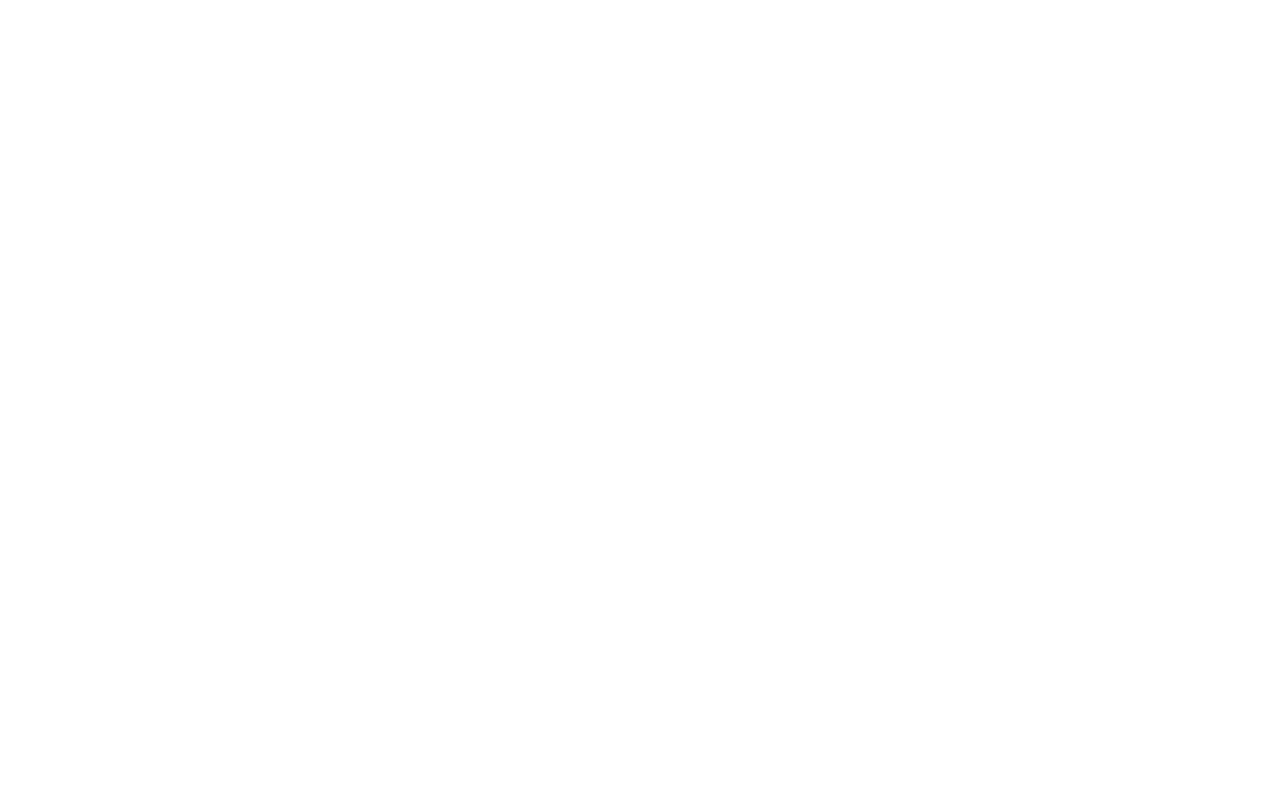
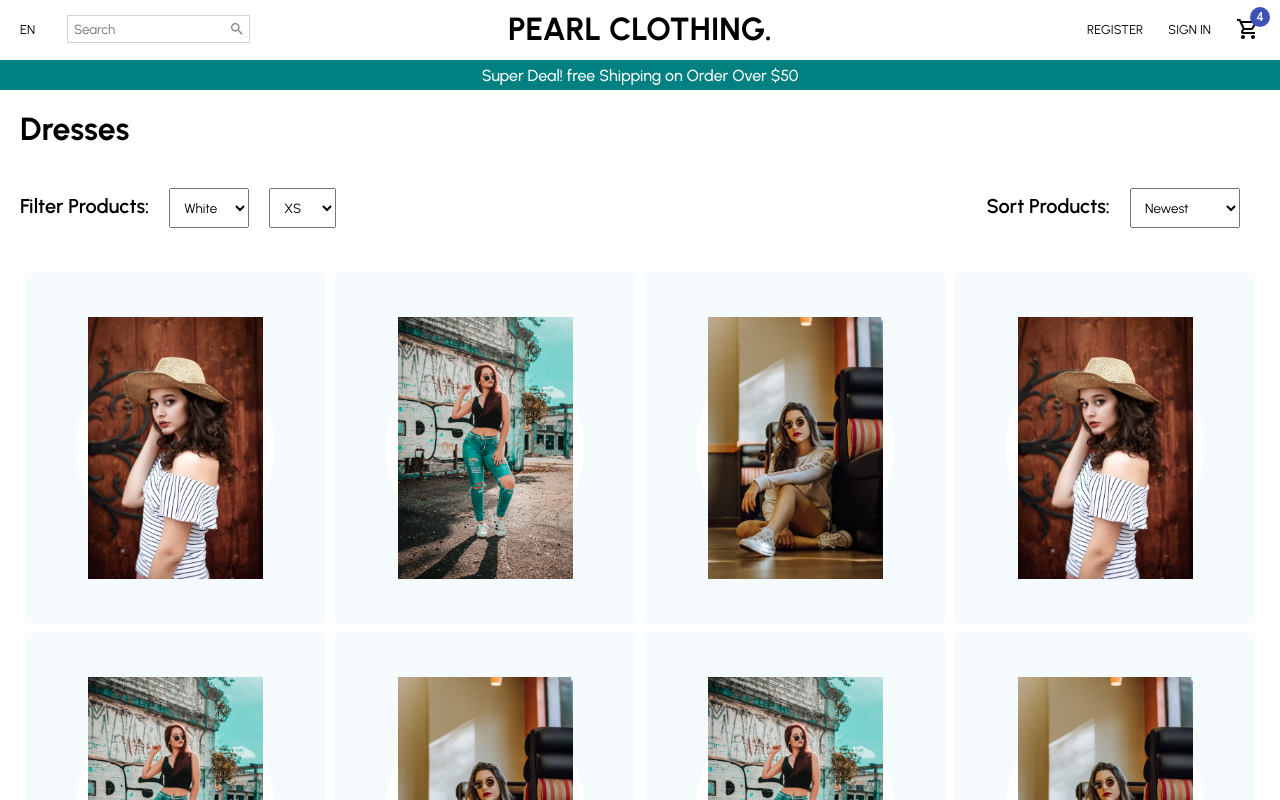
Before and after one commit to YasiruWickramasinghe/Pearl_Clothing_Shop-Frontend, a React (Create React App) app: page /product/Women in a window 1280 px wide. Before the commit this address had no page. Shown: the top 800 px of the page. Built offline with nearby package versions, Linux system fonts and the light colour scheme.

Commit message:
axios installed

```diff
--- a/package.json
+++ b/package.json
@@ -8,6 +8,7 @@
     "@testing-library/jest-dom": "^5.16.4",
     "@testing-library/react": "^13.1.1",
     "@testing-library/user-event": "^13.5.0",
+    "axios": "^0.27.2",
     "react": "^18.0.0",
     "react-dom": "^18.0.0",
     "react-router-dom": "^6.3.0",
--- a/src/App.jsx
+++ b/src/App.jsx
@@ -4,18 +4,27 @@
 import Register from "./pages/Register";
 import Login from "./pages/Login";
 import Cart from "./pages/Cart";
-import { BrowserRouter as Router, Routes, Route } from "react-router-dom";
+import {
+  BrowserRouter as Router,
+  Routes,
+  Route,
+  Navigate,
+} from "react-router-dom";
 
 const App = () => {
+  const user = true;
   return (
     <Router>
       <Routes>
         <Route exact path="/" element={<Home />} />
-        <Route path="/product" element={<Product />} />
-        <Route path="/productList" element={<ProductList />} />
-        <Route path="/register" element={<Register />} />
-        <Route path="/login" element={<Login />} />
+        <Route path="/product/:category" element={<ProductList />} />
+        <Route path="/product/:id" element={<Product />} />
         <Route path="/cart" element={<Cart />} />
+        <Route path="/login" element={user ? <Navigate to="/" /> : <Login />} />
+        <Route
+          path="/register"
+          element={user ? <Navigate to="/" /> : <Register />}
+        />
       </Routes>
     </Router>
   );
--- a/src/components/CategoryItem.jsx
+++ b/src/components/CategoryItem.jsx
@@ -1,3 +1,4 @@
+import { Link } from "react-router-dom";
 import styled from "styled-components";
 import { mobile } from "../responsive";
 
@@ -41,11 +42,13 @@
 const CategoryItem = ({ item }) => {
   return (
     <Container>
-      <Image src={item.img} />
-      <Info>
-        <Title>{item.title}</Title>
-        <Button>SHOP NOW</Button>
-      </Info>
+      <Link to={`/product/${item.cat}`}>
+        <Image src={item.img} />
+        <Info>
+          <Title>{item.title}</Title>
+          <Button>SHOP NOW</Button>
+        </Info>
+      </Link>
     </Container>
   );
 };
--- a/src/components/Products.jsx
+++ b/src/components/Products.jsx
@@ -1,6 +1,8 @@
+import { useEffect, useState } from "react";
 import styled from "styled-components";
 import { popularProducts } from "../data";
 import Product from "./Product";
+import { axios } from "axios";
 
 const Container = styled.div`
   padding: 20px;
@@ -9,7 +11,20 @@
   justify-content: space-between;
 `;
 
-const Products = () => {
+const Products = ({ cat, filters, sort }) => {
+  const [products, setProducts] = useState([]);
+  const [filteredProducts, setFilteredProducts] = useState([]);
+
+  useEffect(() => {
+    const getProducts = async () => {
+      try {
+        const res = await axios.get("https://localhost:5000/api/products");
+        console.log(res);
+      } catch (err) {}
+    };
+    getProducts();
+  }, [cat]);
+
   return (
     <Container>
       {popularProducts.map((item) => (
--- a/src/data.js
+++ b/src/data.js
@@ -33,17 +33,20 @@
   {
     id: 1,
     img: img4,
-    title: 'SHIRT STYLE'
+    title: 'SHIRT STYLE',
+    cat: 'Women'
   },
   {
     id: 2,
     img: img5,
-    title: 'LOUNGEWEAR LOVE'
+    title: 'LOUNGEWEAR LOVE',
+    cat: 'men'
   },
   {
     id: 3,
     img: img6,
-    title: 'LIGHT JACKETS'
+    title: 'LIGHT JACKETS',
+    cat: 'jacket'
   }
 ]
 
--- a/src/pages/ProductList.jsx
+++ b/src/pages/ProductList.jsx
@@ -5,6 +5,8 @@
 import Newsletter from "./../components/Newsletter";
 import Footer from "./../components/Footer";
 import { mobile } from "../responsive";
+import { useLocation } from "react-router-dom";
+import { useState } from "react";
 
 const Container = styled.div``;
 
@@ -39,6 +41,19 @@
 const Option = styled.option``;
 
 const ProductList = () => {
+  const location = useLocation();
+  const cat = location.pathname.split("/")[2];
+  const [filters, setFilters] = useState({});
+  const [sort, setSort] = useState("newest");
+
+  const hadleFilters = (e) => {
+    const value = e.target.value;
+    setFilters({
+      ...filters,
+      [e.target.name]: value,
+    });
+  };
+
   return (
     <Container>
       <Navbar />
@@ -47,10 +62,8 @@
       <FilterContainer>
         <Filter>
           <FilterText>Filter Products:</FilterText>
-          <Select>
-            <Option disabled selected>
-              Color
-            </Option>
+          <Select name="color" onChange={hadleFilters}>
+            <Option disabled>Color</Option>
             <Option>White</Option>
             <Option>Black</Option>
             <Option>Red</Option>
@@ -58,10 +71,8 @@
             <Option>Yellow</Option>
             <Option>Green</Option>
           </Select>
-          <Select>
-            <Option disabled selected>
-              Size
-            </Option>
+          <Select name="size" onChange={hadleFilters}>
+            <Option disabled>Size</Option>
             <Option>XS</Option>
             <Option>S</Option>
             <Option>M</Option>
@@ -71,14 +82,14 @@
         </Filter>
         <Filter>
           <FilterText>Sort Products:</FilterText>
-          <Select>
-            <Option selected>Newest</Option>
-            <Option>Price (asc)</Option>
-            <Option>Price (desc)</Option>
+          <Select name="color" onChange={(e) => setSort(e.target.value)}>
+            <Option value="newest">Newest</Option>
+            <Option value="asc">Price (asc)</Option>
+            <Option value="desc">Price (desc)</Option>
           </Select>
         </Filter>
       </FilterContainer>
-      <Products />
+      <Products cat={cat} filters={filters} sort={sort} />
       <Newsletter />
       <Footer />
     </Container>
```
Also changed, not shown: 1 other file (tests, documents, lock files or other folders).
